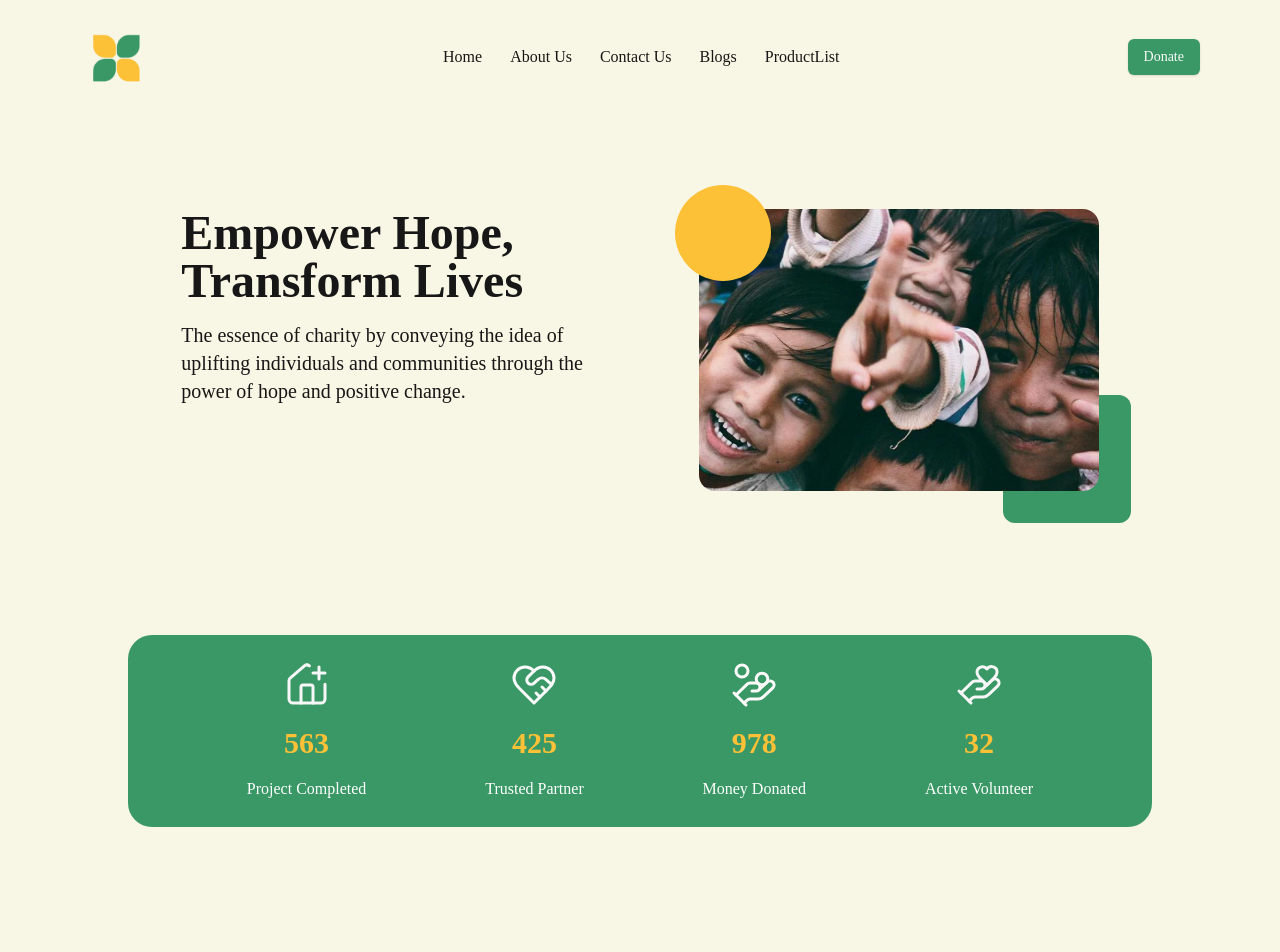
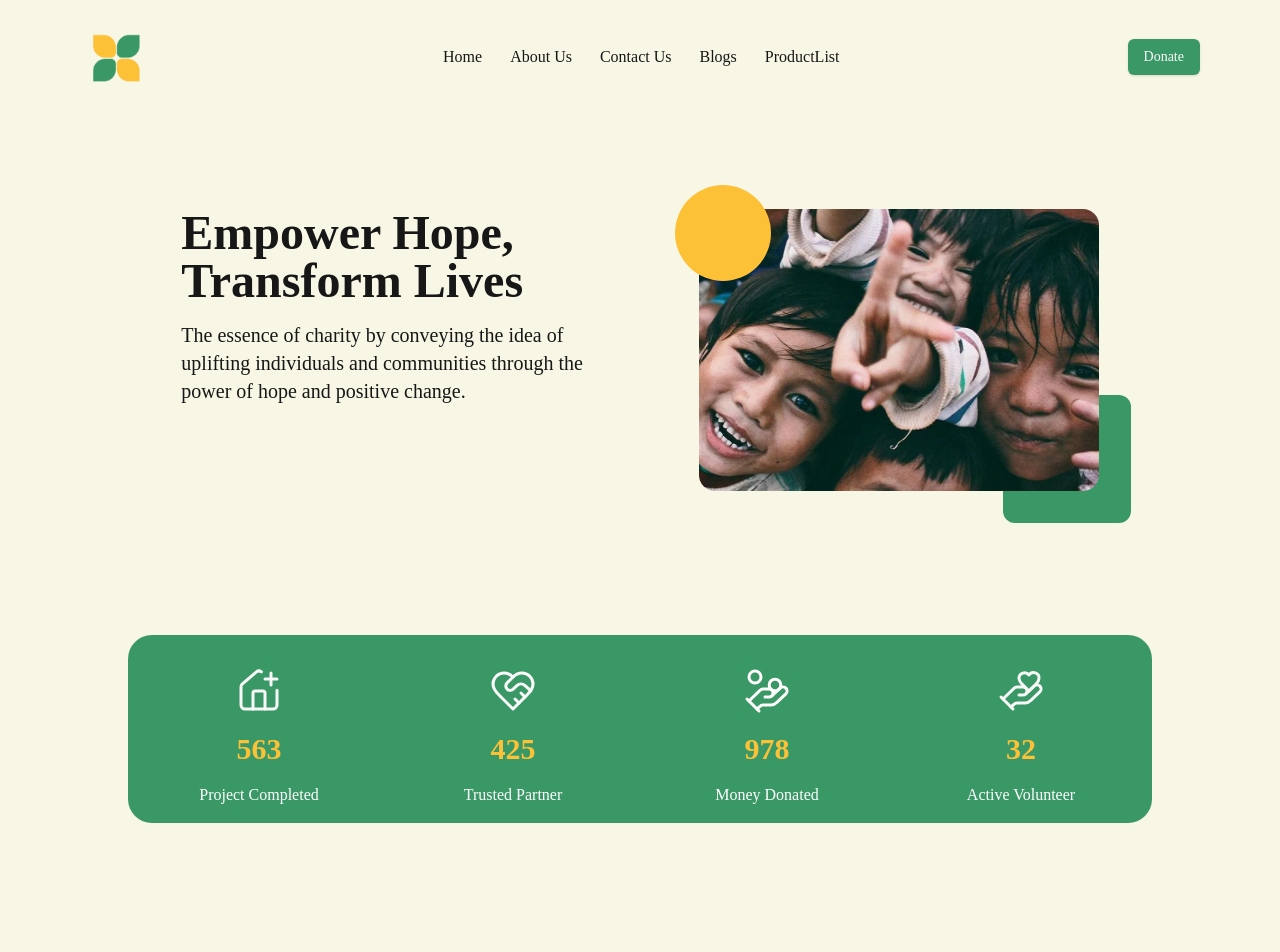
Before and after one commit to Shreesh-Gawande/Charityapp, a Next.js app: page / in a window 1280 px wide. Shown: the top 952 px of the page. Built offline with nearby package versions, Linux system fonts and the light colour scheme.

Commit message:
Website completed

```diff
--- a/app/_components/Header.jsx
+++ b/app/_components/Header.jsx
@@ -15,7 +15,7 @@ function Header() {
   return (
     <div className="flex justify-between items-center p-6 md:px-20 bg-[#F8F6E4]">
 
-      <Image src="/logo.png" alt="logo" width={75} height={75} />
+      <Image src="/logo.png" alt="logo" width={75} height={75} className='z-100' />
 
 
       <div className="hidden md:flex gap-7">
@@ -41,7 +41,7 @@ function Header() {
 
 
       {menuOpen && (
-        <div className="absolute top-16 left-0 w-full bg-[#F8F6E4] flex flex-col items-center gap-4 py-4">
+        <div className="absolute top-16 left-0 w-full bg-[#F8F6E4] flex flex-col items-center gap-4 py-4 z-50">
           <Link href="/" onClick={toggleMenu}>Home</Link>
           <Link href="/" onClick={toggleMenu}>About Us</Link>
           <Link href="/" onClick={toggleMenu}>Contact Us</Link>
--- a/app/_components/Section1.jsx
+++ b/app/_components/Section1.jsx
@@ -1,9 +1,9 @@
-import React from 'react'
+import React from 'react';
 
 function Section1() {
   return (
-    <div className='bg-[#399866] w-full max-w-[1024px] h-48 mt-32 mx-auto rounded-3xl'>
-      <div className="flex justify-evenly items-center h-full mt-4">
+    <div className='bg-[#399866] w-full max-w-[1024px] h-auto mt-32 mx-auto rounded-3xl p-4'>
+      <div className="grid grid-cols-1 sm:grid-cols-2 md:grid-cols-4 gap-6 justify-evenly items-center h-full mt-4">
 
         <div className='flex flex-col items-center'>
           <svg xmlns="http://www.w3.org/2000/svg" width="48" height="48" viewBox="0 0 24 24" fill="none" stroke="#f8f7f7" strokeWidth="1.5" strokeLinecap="round" strokeLinejoin="round" className="lucide lucide-house-plus">
@@ -13,7 +13,7 @@ function Section1() {
             <path d="M18 3v6" />
           </svg>
           <h1 className='text-3xl font-bold p-4' style={{ color: '#FDC137' }}>563</h1>
-          <p className='text-white' >Project Completed</p>
+          <p className='text-white'>Project Completed</p>
         </div>
 
         <div className='flex flex-col items-center'>
@@ -24,7 +24,7 @@ function Section1() {
             <path d="M15 18l-2-2"/>
           </svg>
           <h1 className='text-3xl font-bold p-4' style={{ color: '#FDC137' }}>425</h1>
-          <p className='text-white' >Trusted Partner</p>
+          <p className='text-white'>Trusted Partner</p>
         </div>
 
         <div className='flex flex-col items-center'>
@@ -36,7 +36,7 @@ function Section1() {
             <circle cx="6" cy="5" r="3"/>
           </svg>
           <h1 className='text-3xl font-bold p-4' style={{ color: '#FDC137' }}>978</h1>
-          <p className='text-white' >Money Donated</p>
+          <p className='text-white'>Money Donated</p>
         </div>
 
         <div className='flex flex-col items-center'>
@@ -47,8 +47,9 @@ function Section1() {
             <path d="M19.5 8.5c.7-.7 1.5-1.6 1.5-2.7A2.73 2.73 0 0 0 16 4a2.78 2.78 0 0 0-5 1.8c0 1.2.8 2 1.5 2.8L16 12Z"/>
           </svg>
           <h1 className='text-3xl font-bold p-4' style={{ color: '#FDC137' }}>32</h1>
-          <p className='text-white' >Active Volunteer</p>
+          <p className='text-white'>Active Volunteer</p>
         </div>
+
       </div>
     </div>
   );
```
